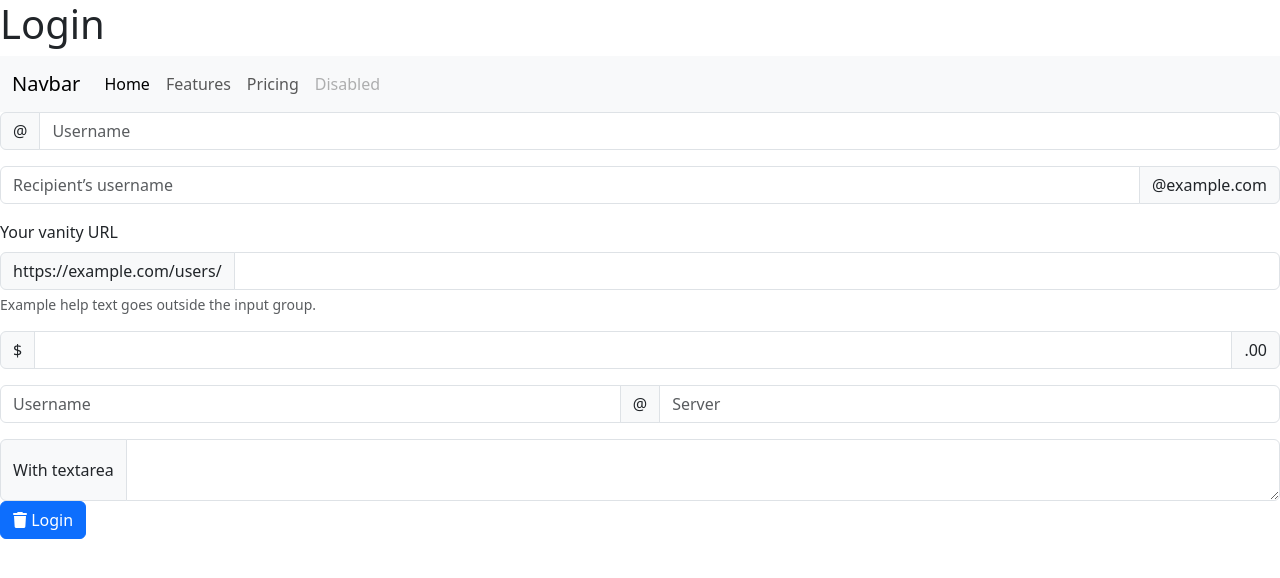
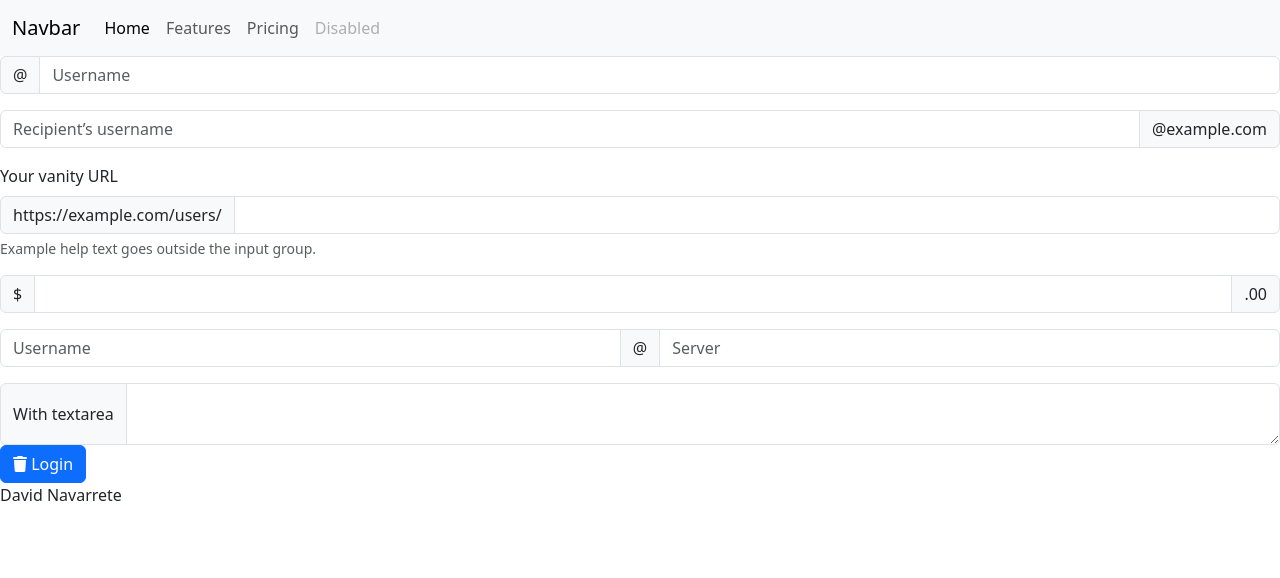
Before and after one commit to davichus/practica_html, a plain HTML site: page index.html in a window 1280 px wide. Drawn offline with nearby package versions, Linux system fonts and the light colour scheme.

Commit message:
version developer

```diff
--- a/index.html
+++ b/index.html
@@ -4,14 +4,13 @@
 <head>
     <meta charset="UTF-8">
     <meta name="viewport" content="width=device-width, initial-scale=1.0">
-    <title>Document</title>
+    <title>Mi PAGINA </title>
 
     <link href="https://cdn.jsdelivr.net/npm/bootstrap@5.3.8/dist/css/bootstrap.min.css" rel="stylesheet" integrity="sha384-sRIl4kxILFvY47J16cr9ZwB07vP4J8+LH7qKQnuqkuIAvNWLzeN8tE5YBujZqJLB" crossorigin="anonymous">
 <script src="https://cdn.jsdelivr.net/npm/bootstrap@5.3.8/dist/js/bootstrap.bundle.min.js" integrity="sha384-FKyoEForCGlyvwx9Hj09JcYn3nv7wiPVlz7YYwJrWVcXK/BmnVDxM+D2scQbITxI" crossorigin="anonymous"></script>
     <link rel="stylesheet" href="https://cdnjs.cloudflare.com/ajax/libs/font-awesome/6.4.2/css/all.min.css" integrity="sha512-z3gLpd7yknf1YoNbCzqRKc4qyor8gaKU1qmn+CShxbuBusANI9QpRohGBreCFkKxLhei6S9CQXFEbbKuqLg0DA==" crossorigin="anonymous" referrerpolicy="no-referrer" />
 </head>
 <body>
-<h1>Login</h1>
 <nav class="navbar navbar-expand-lg bg-body-tertiary">
   <div class="container-fluid">
     <a class="navbar-brand" href="#">Navbar</a>
@@ -79,5 +78,7 @@
         <button type="submit" class="btn btn-primary"> <i class="fa fa-trash"></i> Login</button>
     </form>
 
+    <p>David Navarrete</p>
+
 </body>
 </html>
```
